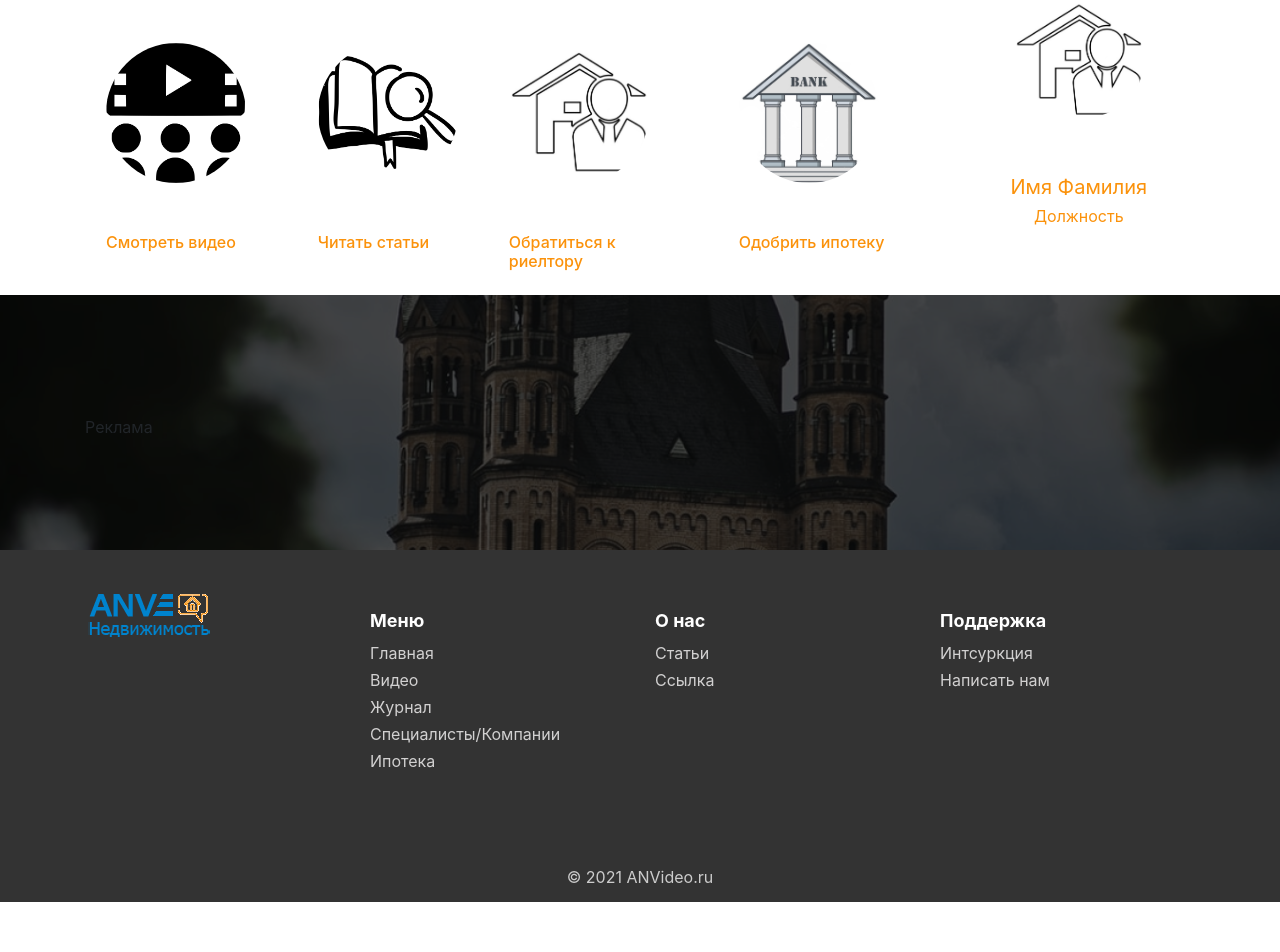
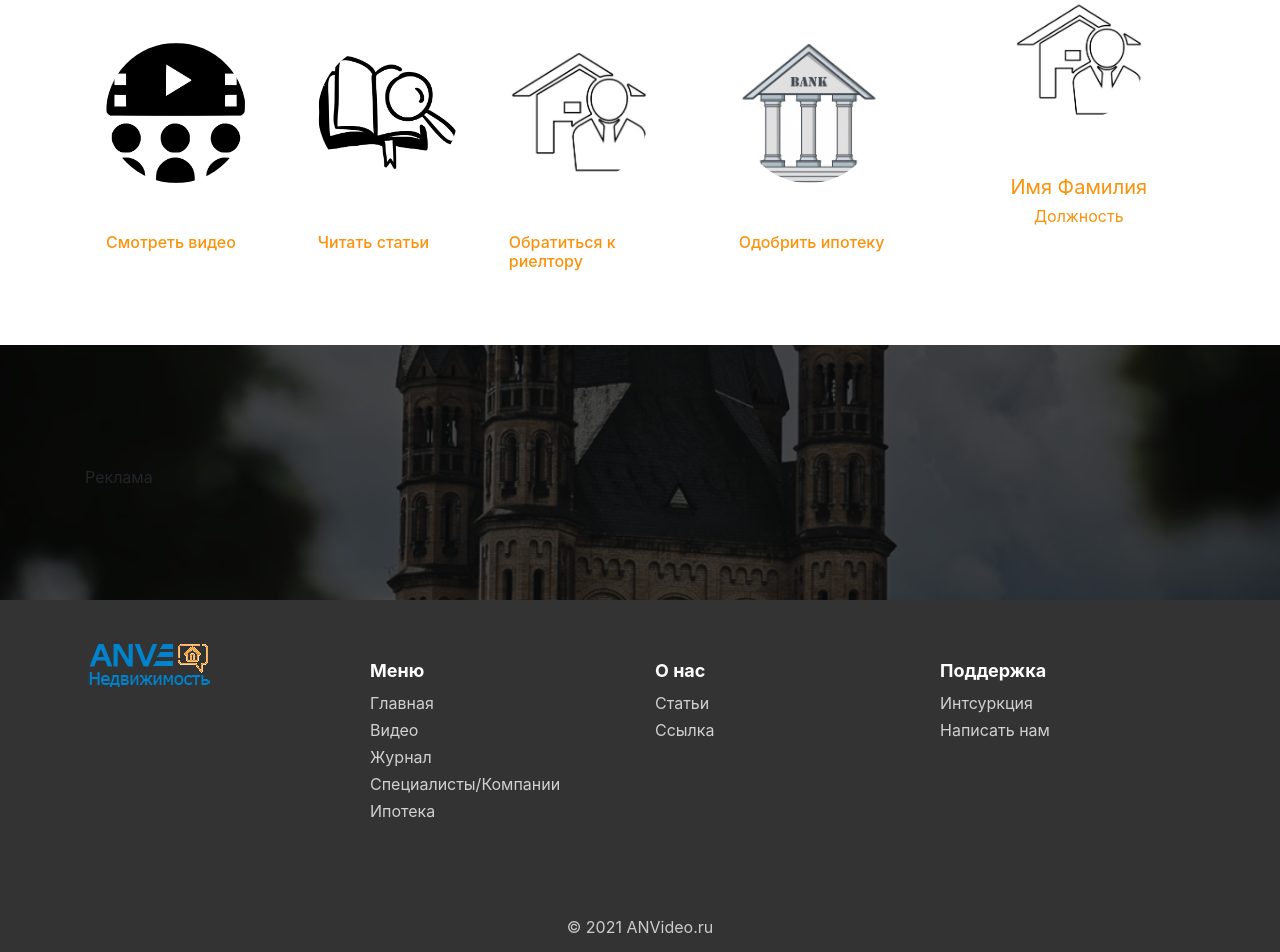
Before and after one commit to Akhmetova/Akhmetova.github.io, a PHP site: page / in a window 1280 px wide. Shown: the part 1122-2074 px from the top of the page. Before the commit the page ends 2024 px from the top, so only its background shows below. Run offline with PHP 8.4, Linux system fonts and the light colour scheme; some libraries are stand-ins or nearby versions.

Commit message:
Update style.css

```diff
--- a/style.css
+++ b/style.css
@@ -80,6 +80,7 @@ body {
 	overflow: hidden;
 	padding: 0;
 	width: 100%;
+	margin: 50px 0 0 0;
 }
 .block-advantage {
 	margin: 150px 0 0 0;
```
Lines whose indentation alone changed are shown as unchanged.
